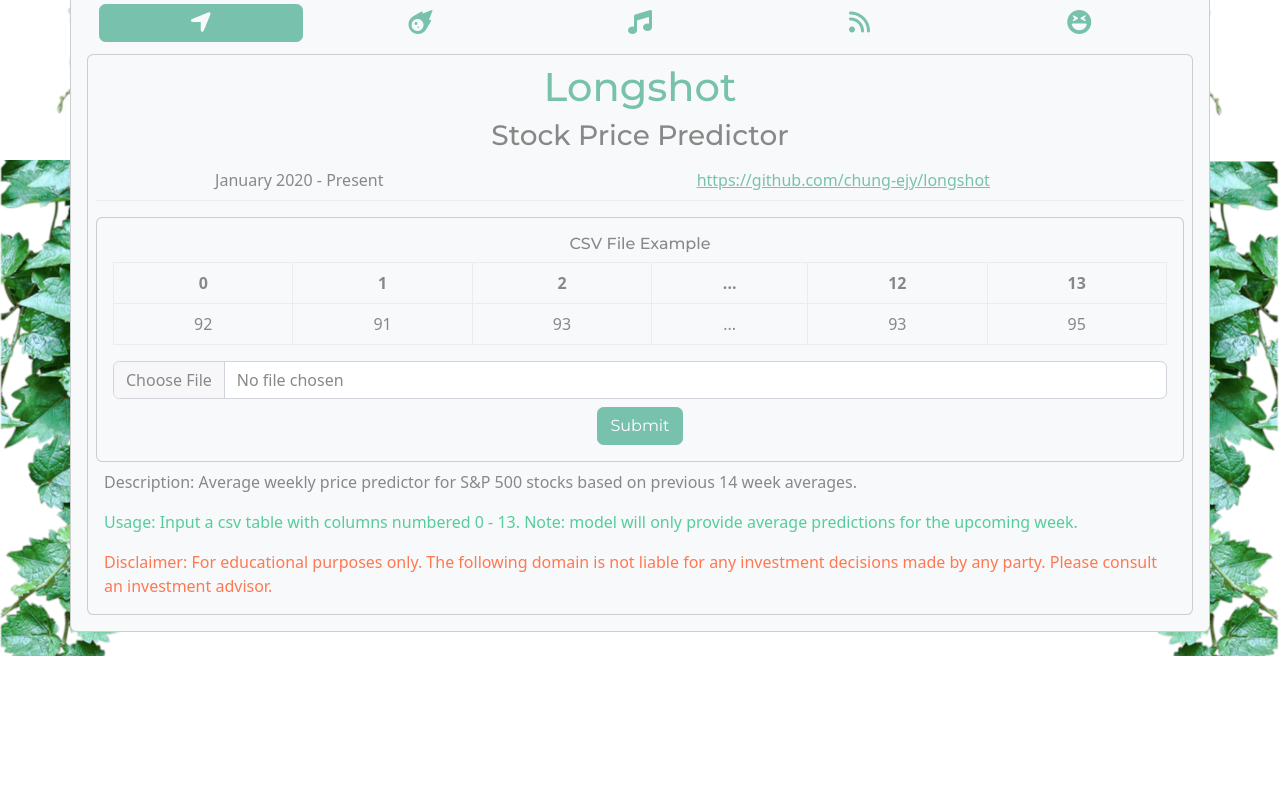
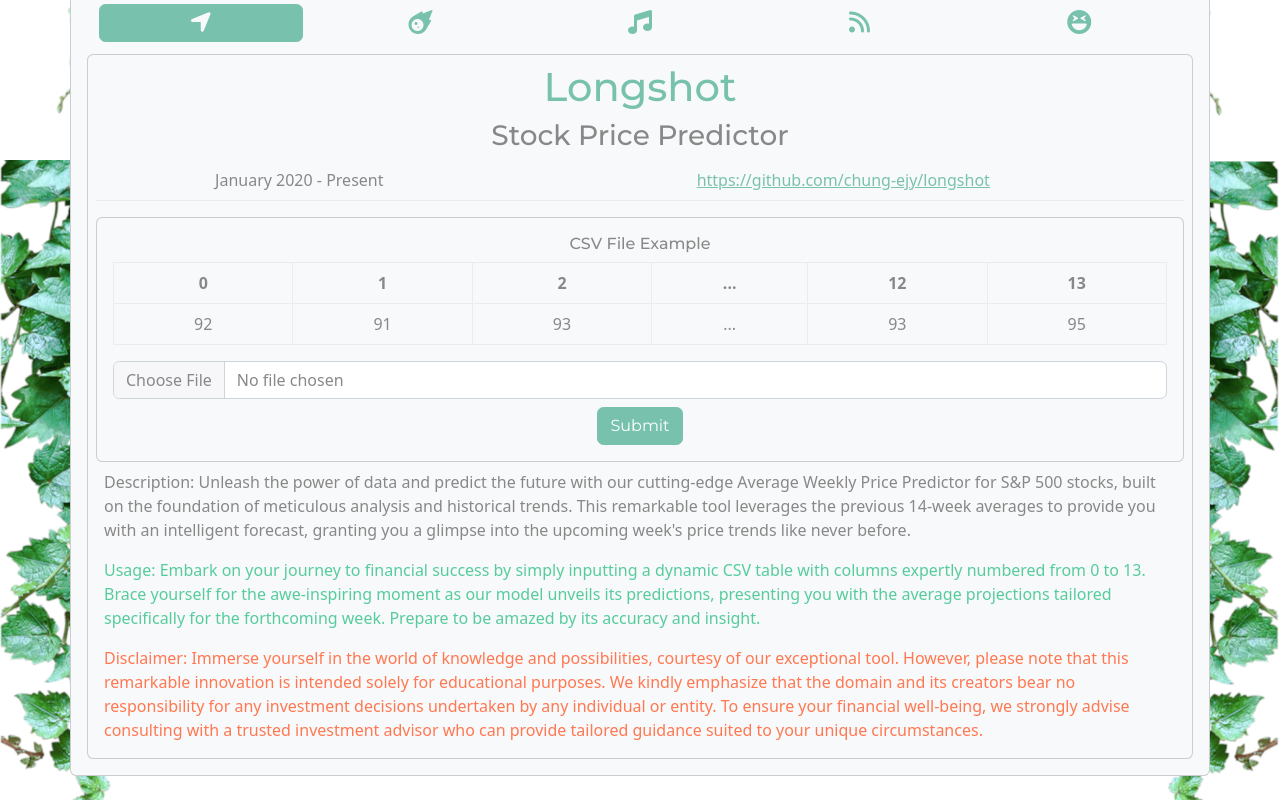
Before and after one commit to chung-ejy/portfolio, a React (Create React App) app: page / in a window 1280 px wide. Shown: the part 880-1680 px from the top of the page. Before the commit the page ends 1536 px from the top, so only its background shows below. Built offline with nearby package versions, Linux system fonts and the light colour scheme.

Commit message:
chatgpt description updates

```diff
--- a/src/components/data/CometDesc.js
+++ b/src/components/data/CometDesc.js
@@ -6,9 +6,9 @@ const CometDesc = () => {
     const tagline = "Bitcoin Price Predictor"
     const dates = "January 2022 - July 2022"
     const projectLink = "https://github.com/chung-ejy/comet"
-    const description = "Description: Average weekly price predictor for bitcoin prices based on previous 14 week averages. "
-    const tooltips = "Usage: Input a csv table with columns numbered 0 - 13. Note: model will only provide average predictions for the upcoming week. "
-    const disclaimer = "Disclaimer: For educational purposes only. The following domain is not liable for any investment decisions made by any party. Please consult an investment advisor."
+    const description = "Description: Unleash the power of cutting-edge data analysis with our groundbreaking Average Weekly Price Predictor designed specifically for Bitcoin prices. This revolutionary tool harnesses the insights derived from the previous 14-week averages to provide you with unparalleled foresight into the future of Bitcoin's price movements."
+    const tooltips = "Usage: Unlock the door to profitable opportunities by seamlessly inputting a meticulously structured CSV table with expertly numbered columns ranging from 0 to 13. Brace yourself as our advanced model unveils its extraordinary predictions, delivering precise average projections tailored exclusively for the upcoming week. Get ready to witness a new era of accuracy and foresight in the world of Bitcoin trading."
+    const disclaimer = "Disclaimer: Embark on an educational journey with our exceptional tool, dedicated to expanding your understanding of Bitcoin's price dynamics. It is important to note that this powerful predictor is exclusively intended for educational purposes. The domain and its creators hold no liability for any investment decisions made by any individual or entity. We strongly encourage seeking guidance from a trusted investment advisor, who can provide personalized insights based on your unique investment goals and risk tolerance."
     return(
         <div className="card cardbody bg-light p-2">
             <h1 className="cardtitle text-primary text-center">{title}</h1>
--- a/src/components/data/FakerDesc.js
+++ b/src/components/data/FakerDesc.js
@@ -5,9 +5,10 @@ const FakerDesc = () => {
     const tagline = "Fake News Classifier"
     const dates = "July 2021 - August 2021"
     const projectLink = "https://github.com/chung-ejy/faker"
-    const description = "Description: Fake news classifier based off kaggle data set that can be"
-    const tooltips = "Usage: Type a news article to see if its fake or not lmao "
-    const disclaimer = "Disclaimer: This model has 73% chance to work everytime ..."
+    const description = "Description: Enter the realm of truth and deception with our state-of-the-art Fake News Classifier, meticulously developed using a comprehensive dataset sourced from Kaggle. Experience the power of cutting-edge technology as we unravel the intricate web of misinformation, empowering you to distinguish fact from fiction like never before."
+    const tooltips = "Usage: Harness the potential of our powerful tool by simply typing in a news article. Brace yourself for an enlightening experience as our sophisticated model examines the text, unveiling its verdict on the authenticity of the information provided. With a touch of humor, we invite you to put our classifier to the test and see if it can debunk the falsehoods lurking within the digital landscape."
+    const disclaimer = "Disclaimer: Our Fake News Classifier stands as a testament to our commitment to combating misinformation; however, we provide a candid disclosure. The model boasts an impressive 73% success rate, striving to accurately identify deceptive news articles. Nonetheless, due to the inherent complexity of the subject matter and the ever-evolving nature of misinformation, we cannot guarantee absolute accuracy on every occasion. We encourage critical thinking and further research when encountering news articles. Ultimately, it is important to exercise your own judgment and corroborate information from trusted sources."
+    const dataLink = "https://www.kaggle.com/datasets/clmentbisaillon/fake-and-real-news-dataset?resource=download"
     return(<div className="card cardbody bg-light p-2">
     <h1 className="cardtitle text-primary text-center">{title}</h1>
     <h3 className="text-center">{tagline}</h3>
@@ -22,15 +23,17 @@ const FakerDesc = () => {
                         {projectLink}
                     </a>
                 </td>
+                <td className="d-none d-lg-table-cell">
+                    <a href={`${dataLink}`}>
+                        Link to dataset
+                    </a>
+                </td>
             </tr>
         </tbody>
     </table>
     <FakerForm />
     <p className="m-2">
         {description}
-        <a className="m-1" href="https://www.kaggle.com/datasets/clmentbisaillon/fake-and-real-news-dataset?resource=download">
-            found here.
-        </a>
     </p>
     <p className="m-2 text-success">
         {tooltips}
--- a/src/components/data/LongshotDesc.js
+++ b/src/components/data/LongshotDesc.js
@@ -6,9 +6,9 @@ const LongshotDesc = () => {
     const tagline = "Stock Price Predictor"
     const dates = "January 2020 - Present"
     const projectLink = "https://github.com/chung-ejy/longshot"
-    const description = "Description: Average weekly price predictor for S&P 500 stocks based on previous 14 week averages."
-    const tooltips = "Usage: Input a csv table with columns numbered 0 - 13. Note: model will only provide average predictions for the upcoming week."
-    const disclaimer = "Disclaimer: For educational purposes only. The following domain is not liable for any investment decisions made by any party. Please consult an investment advisor."
+    const description = "Description: Unleash the power of data and predict the future with our cutting-edge Average Weekly Price Predictor for S&P 500 stocks, built on the foundation of meticulous analysis and historical trends. This remarkable tool leverages the previous 14-week averages to provide you with an intelligent forecast, granting you a glimpse into the upcoming week's price trends like never before."
+    const tooltips = "Usage: Embark on your journey to financial success by simply inputting a dynamic CSV table with columns expertly numbered from 0 to 13. Brace yourself for the awe-inspiring moment as our model unveils its predictions, presenting you with the average projections tailored specifically for the forthcoming week. Prepare to be amazed by its accuracy and insight."
+    const disclaimer = "Disclaimer: Immerse yourself in the world of knowledge and possibilities, courtesy of our exceptional tool. However, please note that this remarkable innovation is intended solely for educational purposes. We kindly emphasize that the domain and its creators bear no responsibility for any investment decisions undertaken by any individual or entity. To ensure your financial well-being, we strongly advise consulting with a trusted investment advisor who can provide tailored guidance suited to your unique circumstances."
     return(
             <div className="card cardbody bg-light p-2">
                 <h1 className="cardtitle text-primary text-center">{title}</h1>
--- a/src/components/data/ShuffleDesc.js
+++ b/src/components/data/ShuffleDesc.js
@@ -5,9 +5,10 @@ const ShuffleDesc = () => {
     const tagline = "Song Recommender"
     const dates = "July 2021 - August 2021"
     const projectLink = "https://github.com/chung-ejy/shuffle"
-    const description = "Description: Song recommendations based off Spotify playlist dataset that can be found"
-    const tooltips = "Usage: Type a track name alongside the artist. Note: Limited dataset, think 2010s pop .."
-    const disclaimer = "Disclaimer: This project is not an official Spotify product."
+    const description = "Immerse yourself in the realm of music discovery with our extraordinary Song Recommendations tool, powered by a rich dataset sourced from Spotify playlists. Unlock the hidden gems and explore new horizons as we guide you through an unparalleled musical journey based on your preferences and the vast knowledge contained within the dataset."
+    const tooltips = "Embark on an adventure of musical exploration by simply typing the name of a track alongside the artist. Our powerful tool, fueled by a carefully curated dataset, is at your disposal. While the dataset primarily focuses on the vibrant pop music scene of the 2010s, prepare to be pleasantly surprised by the range of genres and artists it encompasses."
+    const disclaimer = "Disclaimer: Please note that this project is not an official Spotify product, but a passion project crafted with love and dedication. We make no claims of official affiliation or endorsement. The recommendations provided are based on the dataset's insights and algorithms, aiming to enhance your music discovery experience. However, individual musical preferences may vary, and we cannot guarantee absolute satisfaction. Sit back, relax, and let the melodies guide you, knowing that any decisions made regarding music consumption are entirely at your own discretion."
+    const dataLink = "https://www.aicrowd.com/challenges/spotify-million-playlist-dataset-challenge/dataset_files"
     return(<div className="card cardbody bg-light p-2">
     <h1 className="cardtitle text-primary text-center">{title}</h1>
     <h3 className="text-center">{tagline}</h3>
@@ -22,15 +23,17 @@ const ShuffleDesc = () => {
                         {projectLink}
                     </a>
                 </td>
+                <td className="d-none d-lg-table-cell">
+                    <a href={`${dataLink}`}>
+                        Link to dataset
+                    </a>
+                </td>
             </tr>
         </tbody>
     </table>
     <ShuffleForm />
     <p className="m-2">
         {description}
-        <a className="m-1" href="https://www.aicrowd.com/challenges/spotify-million-playlist-dataset-challenge/dataset_files">
-            found here.
-        </a>
     </p>
     <p className="m-2 text-success">
         {tooltips}
```
Also changed, not shown: src/components/data/DopaDesc.js (+9 -6 lines).
